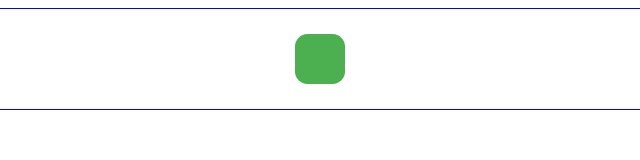
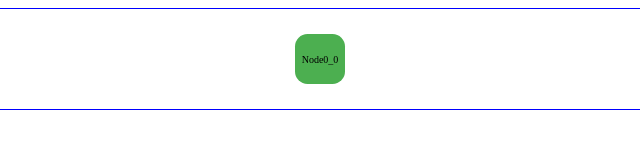
Before and after one commit to Arxcis/sigma-lab, a plain HTML site: page 200717-paste-nodes/index.html in a window 1280 px wide. Shown: the full height of the page, 320-960 px from the left. Drawn offline with Linux system fonts and the light colour scheme.

Commit message:
displaying id's on nodes

```diff
--- a/200717-paste-nodes/index.html
+++ b/200717-paste-nodes/index.html
@@ -27,9 +27,14 @@
         div.node {
             border-radius: 25%;
             margin: 0px 20px 0px 20px;
-            width: 50px;
+            flex: 0 0 50px;
             height: 50px;
             background-color: grey;
+
+            font-size: 10px;
+            display: flex;
+            justify-content: center;
+            align-items: center;
         }
 
         div.node.selected {
--- a/200717-paste-nodes/script.js
+++ b/200717-paste-nodes/script.js
@@ -128,6 +128,7 @@ function getNewNode(rowid, colid){
     let node  = document.createElement('div');
     node.classList.add('node', 'selected');
     node.id = `node${rowid}_${colid}`;
+    node.innerHTML = `Node${rowid}_${colid}`;
 
     node.onclick = (e) => {
         app.activeNode.classList.remove('selected');
```
